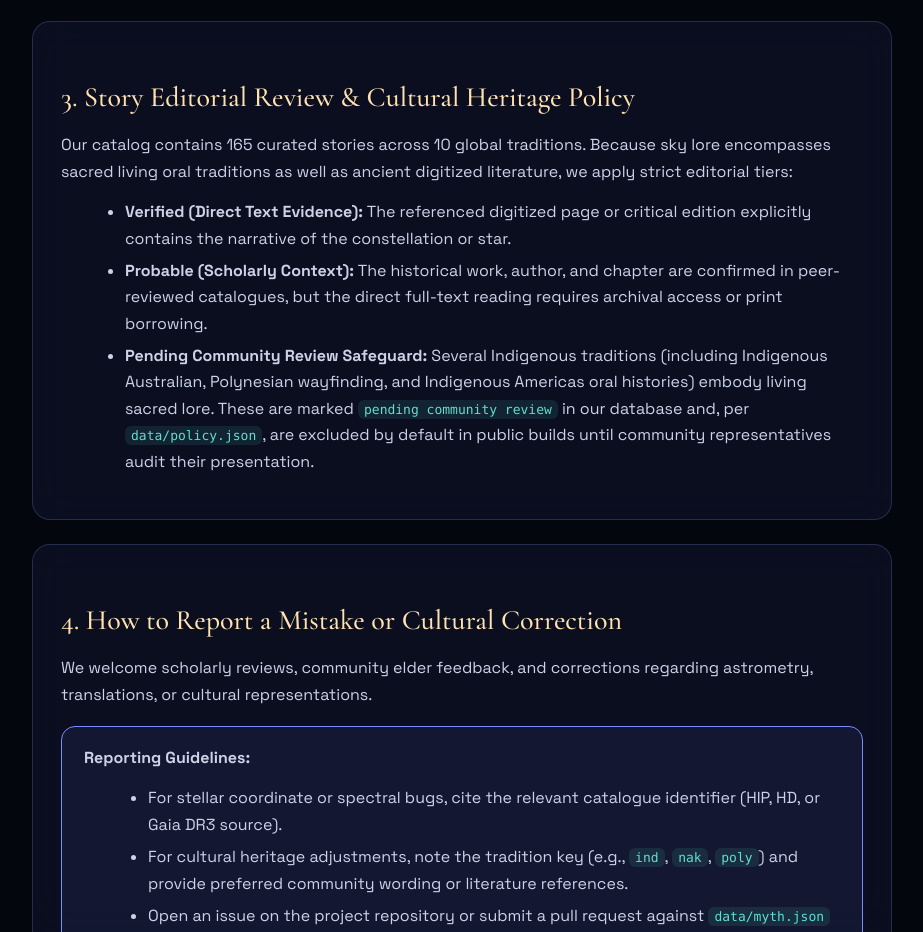
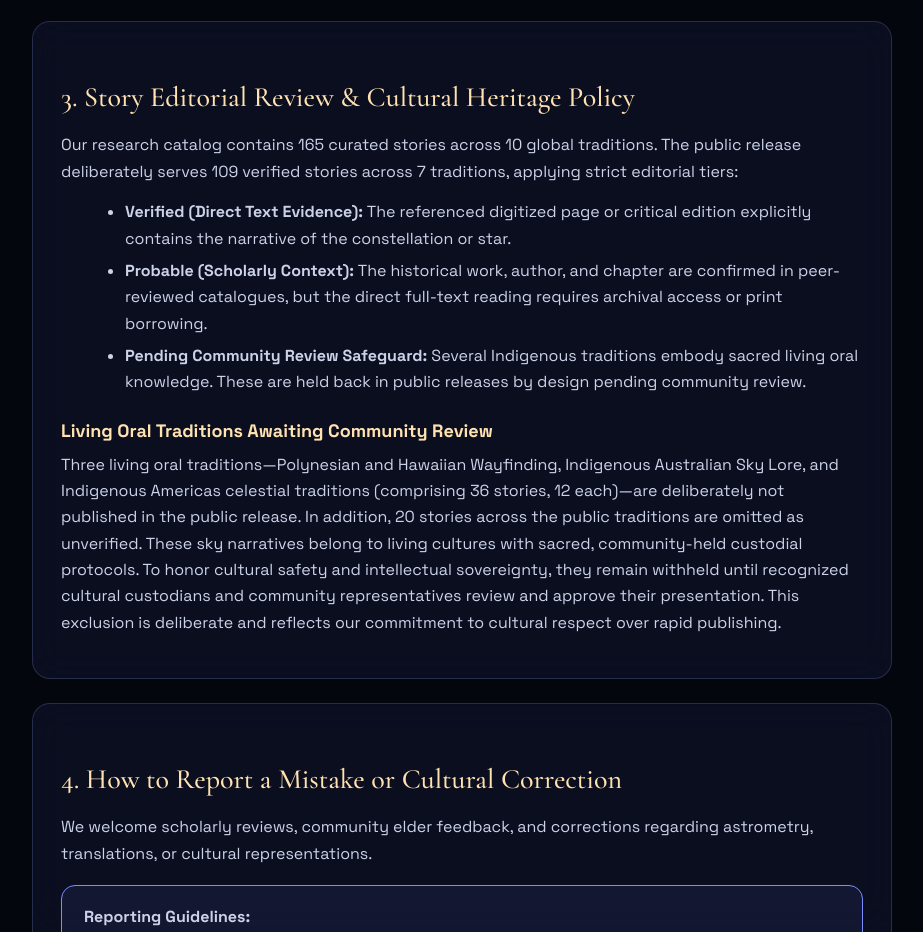
Before and after one commit to gawasaastha12-jpg/cosmos, a website: page about.html in a window 1280 px wide. Shown: the part 1321-2253 px from the top of the page, without its empty margins (178-1101 px from the left). Drawn offline with Linux system fonts and the light colour scheme.

Commit message:
docs(about): document withheld living oral traditions and omitted unverified stories

```diff
--- a/about.html
+++ b/about.html
@@ -162,12 +162,15 @@
 
       <section class="gl">
         <h2>3. Story Editorial Review &amp; Cultural Heritage Policy</h2>
-        <p>Our catalog contains 165 curated stories across 10 global traditions. Because sky lore encompasses sacred living oral traditions as well as ancient digitized literature, we apply strict editorial tiers:</p>
+        <p>Our research catalog contains 165 curated stories across 10 global traditions. The public release deliberately serves 109 verified stories across 7 traditions, applying strict editorial tiers:</p>
         <ul>
           <li><b>Verified (Direct Text Evidence):</b> The referenced digitized page or critical edition explicitly contains the narrative of the constellation or star.</li>
           <li><b>Probable (Scholarly Context):</b> The historical work, author, and chapter are confirmed in peer-reviewed catalogues, but the direct full-text reading requires archival access or print borrowing.</li>
-          <li><b>Pending Community Review Safeguard:</b> Several Indigenous traditions (including Indigenous Australian, Polynesian wayfinding, and Indigenous Americas oral histories) embody living sacred lore. These are marked <code>pending community review</code> in our database and, per <code>data/policy.json</code>, are excluded by default in public builds until community representatives audit their presentation.</li>
+          <li><b>Pending Community Review Safeguard:</b> Several Indigenous traditions embody sacred living oral knowledge. These are held back in public releases by design pending community review.</li>
         </ul>
+
+        <h3 style="color:#ffe2b0;margin-top:20px">Living Oral Traditions Awaiting Community Review</h3>
+        <p>Three living oral traditions—Polynesian and Hawaiian Wayfinding, Indigenous Australian Sky Lore, and Indigenous Americas celestial traditions (comprising 36 stories, 12 each)—are deliberately not published in the public release. In addition, 20 stories across the public traditions are omitted as unverified. These sky narratives belong to living cultures with sacred, community-held custodial protocols. To honor cultural safety and intellectual sovereignty, they remain withheld until recognized cultural custodians and community representatives review and approve their presentation. This exclusion is deliberate and reflects our commitment to cultural respect over rapid publishing.</p>
       </section>
 
       <section class="gl">
```
Also changed, not shown: docs/backlog.md (+1 -1 lines).
